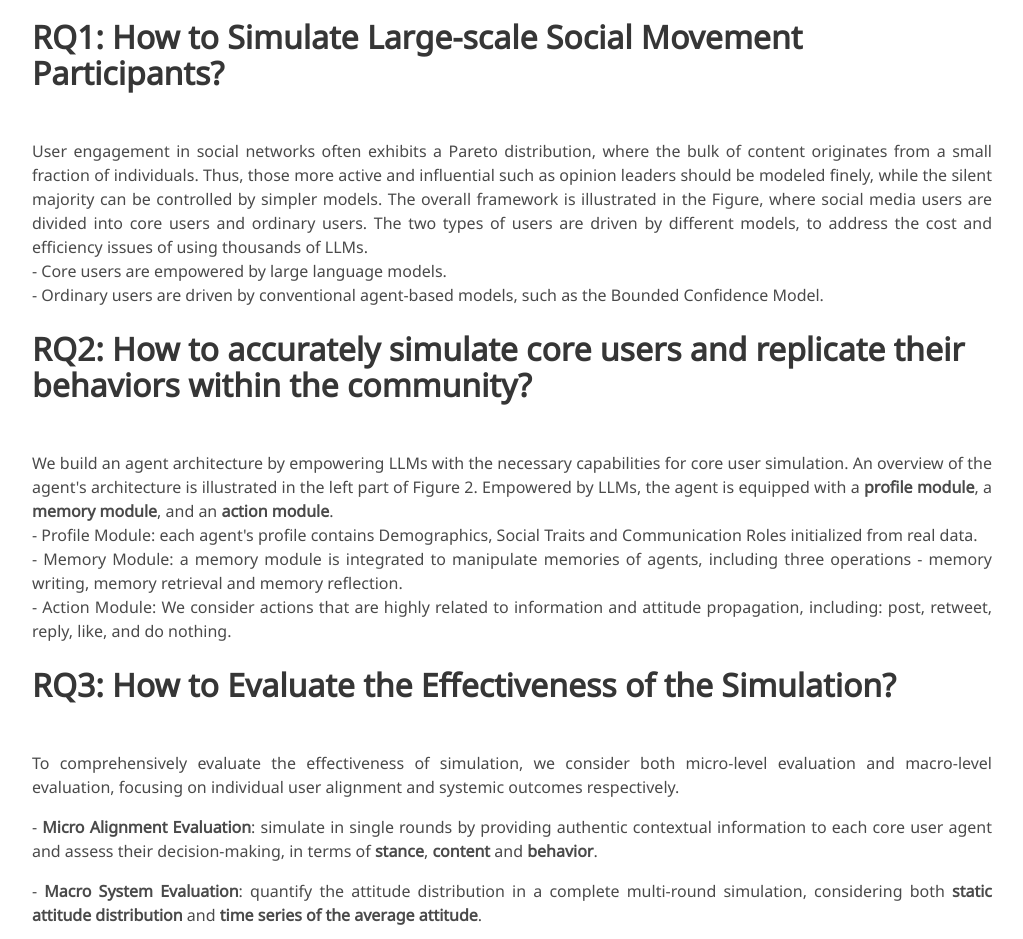
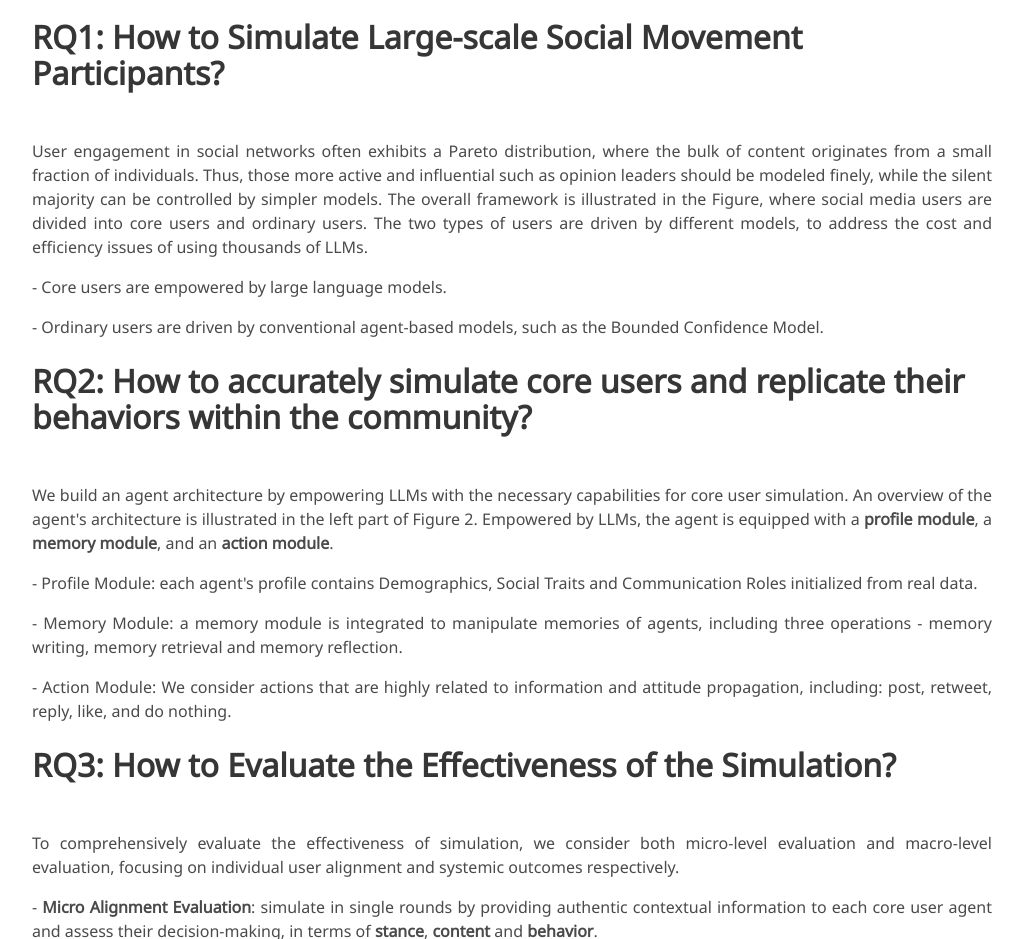
Before and after one commit to xymou/social_simulation, a plain HTML site: page index.html in a window 1280 px wide. Shown: the part 2000-2939 px from the top of the page, without its empty margins (128-1151 px from the left). Drawn offline with nearby package versions, Linux system fonts and the light colour scheme; some icons are missing; a web font is replaced by a local one.

Commit message:
update pages

```diff
--- a/index.html
+++ b/index.html
@@ -194,12 +194,11 @@
         <p>User engagement in social networks often exhibits a Pareto distribution, where the bulk of content originates from a small fraction of individuals.
           Thus, those more active and influential such as opinion leaders should be modeled finely, while the silent majority can be controlled by simpler models.
            The overall framework is illustrated in the Figure, where social media users are divided into core users and ordinary users. The two types of users are
-            driven by different models, to address the cost and efficiency issues of using thousands of LLMs.
-        <br>
-        - Core users are empowered by large language models.
-        <br>
-        - Ordinary users are driven by conventional agent-based models, such as the Bounded Confidence Model.
-        </p>
+            driven by different models, to address the cost and efficiency issues of using thousands of LLMs.</p>
+        <p>
+        - Core users are empowered by large language models.</p>
+        <p>
+        - Ordinary users are driven by conventional agent-based models, such as the Bounded Confidence Model.</p>
       </div>
       <!-- <div style="text-align:center"> -->
         <h2 class="title is-3">RQ2: How to accurately simulate core users and replicate their behaviors within the community?</h2>
@@ -208,13 +207,16 @@
         <br>
         <p>We build an agent architecture by empowering LLMs with the necessary capabilities for core user simulation. An overview of the agent's architecture is illustrated in the left part of Figure 2.
           Empowered by LLMs, the agent is equipped with a <b>profile module</b>, a <b>memory module</b>, and an <b>action module</b>.
-        <br>
+        </p>
+        <p>
         - Profile Module: each agent's profile contains Demographics, Social Traits and Communication Roles initialized from real data.
-        <br>
+        </p>
+        <p>
         - Memory Module: a memory module is integrated to manipulate memories of agents, including three operations - memory writing, memory retrieval and memory reflection.
-        <br>
+        </p>
+        <p>
         - Action Module: We consider actions that are highly related to information and attitude propagation, including: post, retweet, reply, like, and do nothing.
-      </p>
+        </p>
       </div>
 
       <!-- <div style="text-align:center"> -->
```
